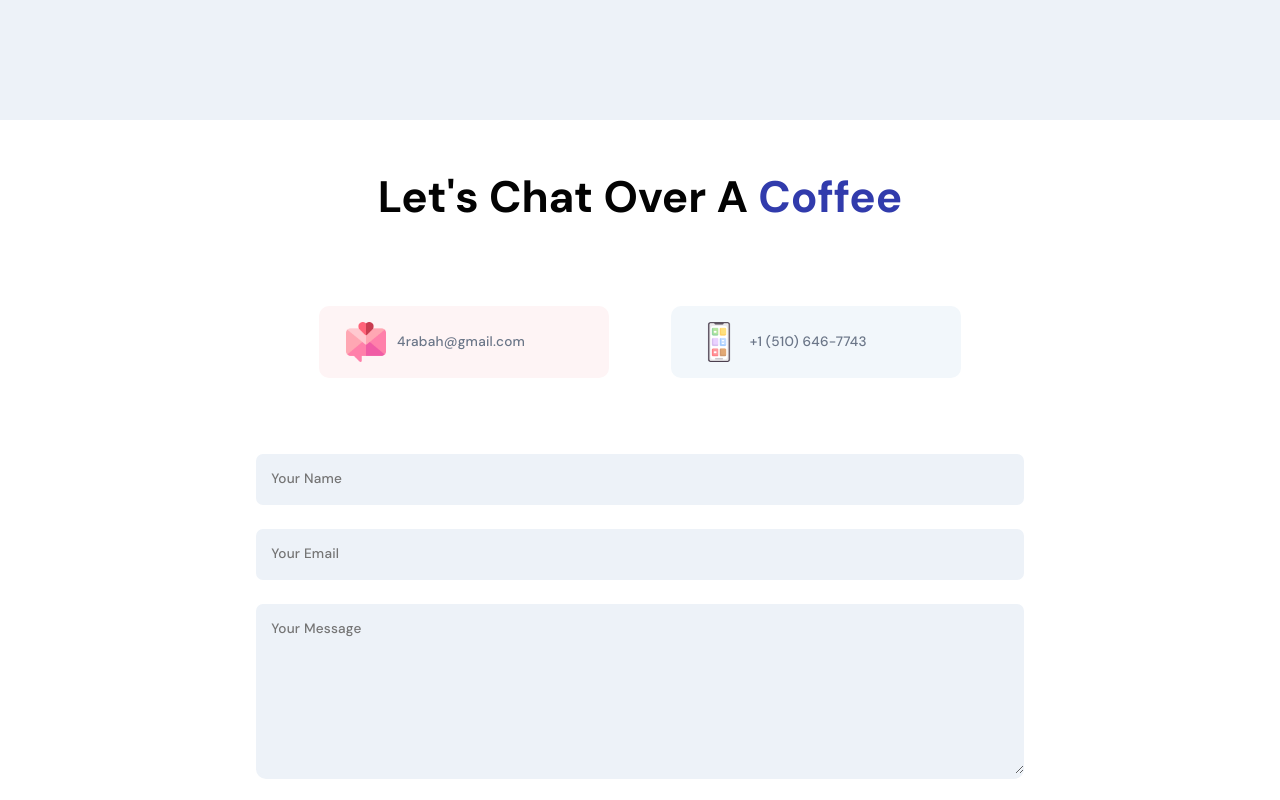
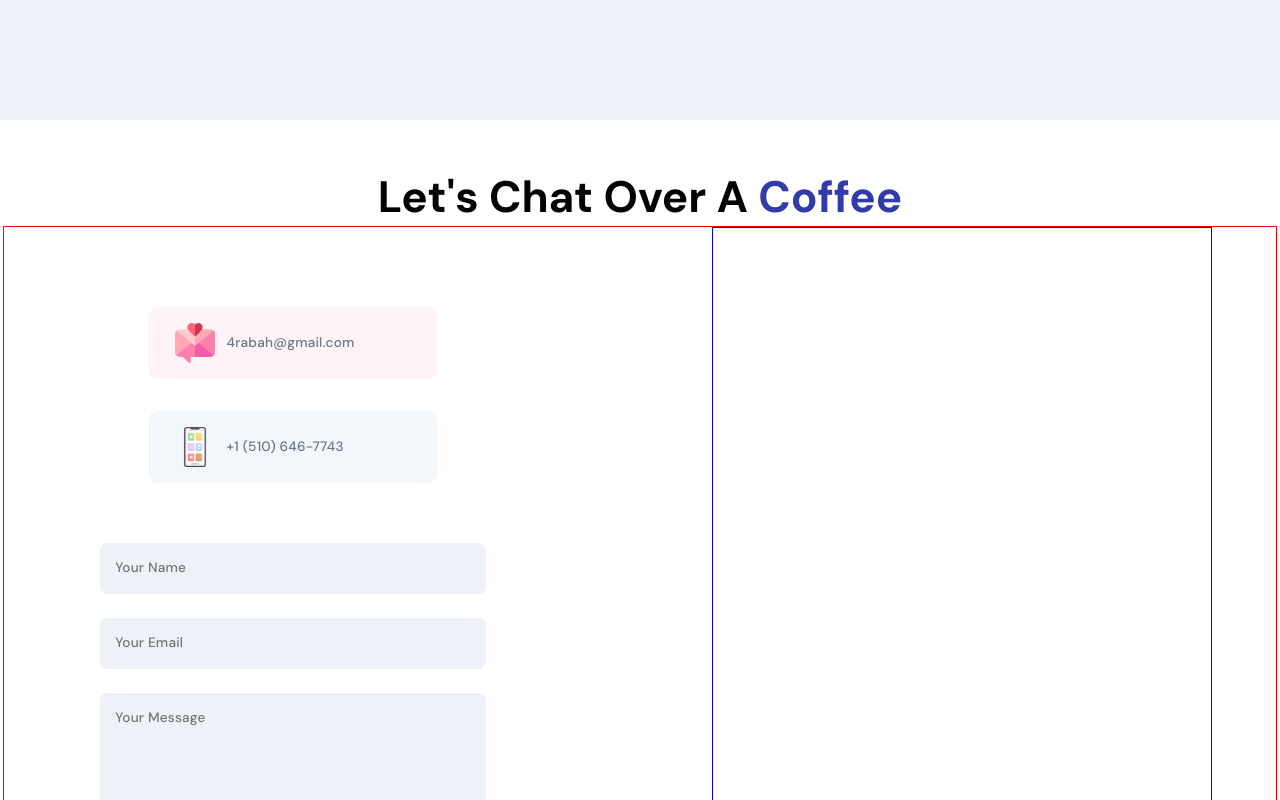
Before and after one commit to rbabaci1/My-Portfolio, a React (Vite) app in the folder portfolio/: page / in a window 1280 px wide. Shown: the part 3880-4680 px from the top of the page. Built offline with nearby package versions, Linux system fonts and the light colour scheme; no server answers.

Commit message:
setup space for the 3d-earth component

```diff
--- a/portfolio/src/container/About/About.scss
+++ b/portfolio/src/container/About/About.scss
@@ -52,7 +52,6 @@
   flex-direction: column;
   margin: 2rem;
   border-radius: 15px;
-  cursor: pointer;
   border: 1px solid var(--primary-color);
 
   img {
--- a/portfolio/src/container/Footer/Footer.jsx
+++ b/portfolio/src/container/Footer/Footer.jsx
@@ -46,11 +46,13 @@ const Footer = () => {
   };
 
   return (
-    <>
+    <div>
       <h2 className='head-text'>
         Let's chat over a <span>coffee</span>
       </h2>
 
+      <div className='app_contact-main'>
+        <div>
           <div className='app__footer-cards'>
             <div className='app__footer-card '>
               <img src={images.email} alt='email' />
@@ -112,12 +114,16 @@ const Footer = () => {
               <h3 className='head-text'>Thanks for getting in touch!</h3>
             </div>
           )}
+        </div>
+
+        <div className='app__3d-earth'></div>
+      </div>
 
       <div className='copyright'>
         <p className='p-text'>@2023 Rabah</p>
         <p className='p-text'>All rights reserved</p>
       </div>
-    </>
+    </div>
   );
 };
 
--- a/portfolio/src/container/Footer/Footer.scss
+++ b/portfolio/src/container/Footer/Footer.scss
@@ -1,5 +1,4 @@
 .app__footer {
-  flex: 1;
   width: 100%;
   flex-direction: column;
   padding-top: 3rem;
@@ -12,6 +11,14 @@
     padding: 3rem 2rem 0rem 2rem;
   }
 }
+
+.app_contact-main {
+  border: 1px solid red;
+  width: 100%;
+  display: flex;
+  justify-content: space-between;
+  flex-wrap: wrap;
+  padding: 0 4rem;
 
   .app__footer-cards {
     width: 60%;
@@ -131,3 +138,10 @@
       margin: 1rem 0;
     }
   }
+
+  .app__3d-earth {
+    width: 500px;
+    height: 600px;
+    border: 1px solid blue;
+  }
+}
```
Lines whose indentation alone changed are shown as unchanged.
